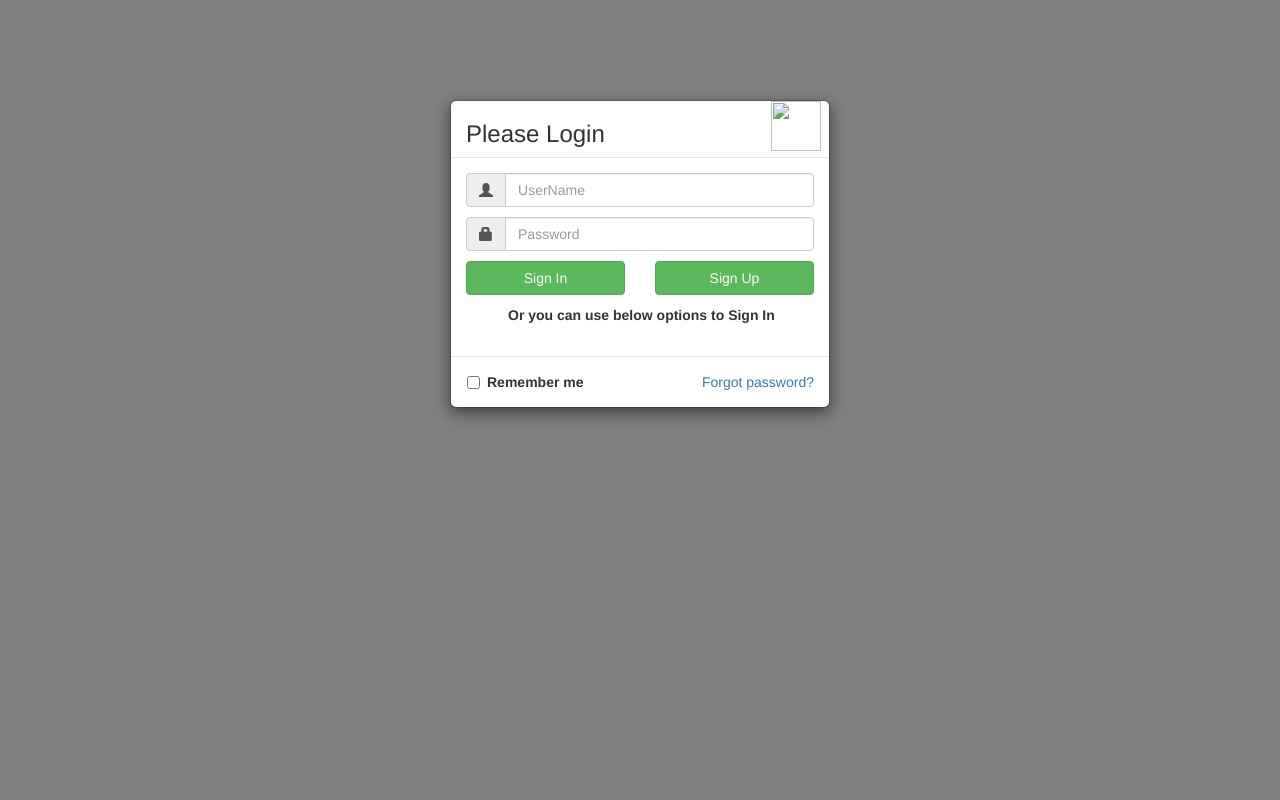
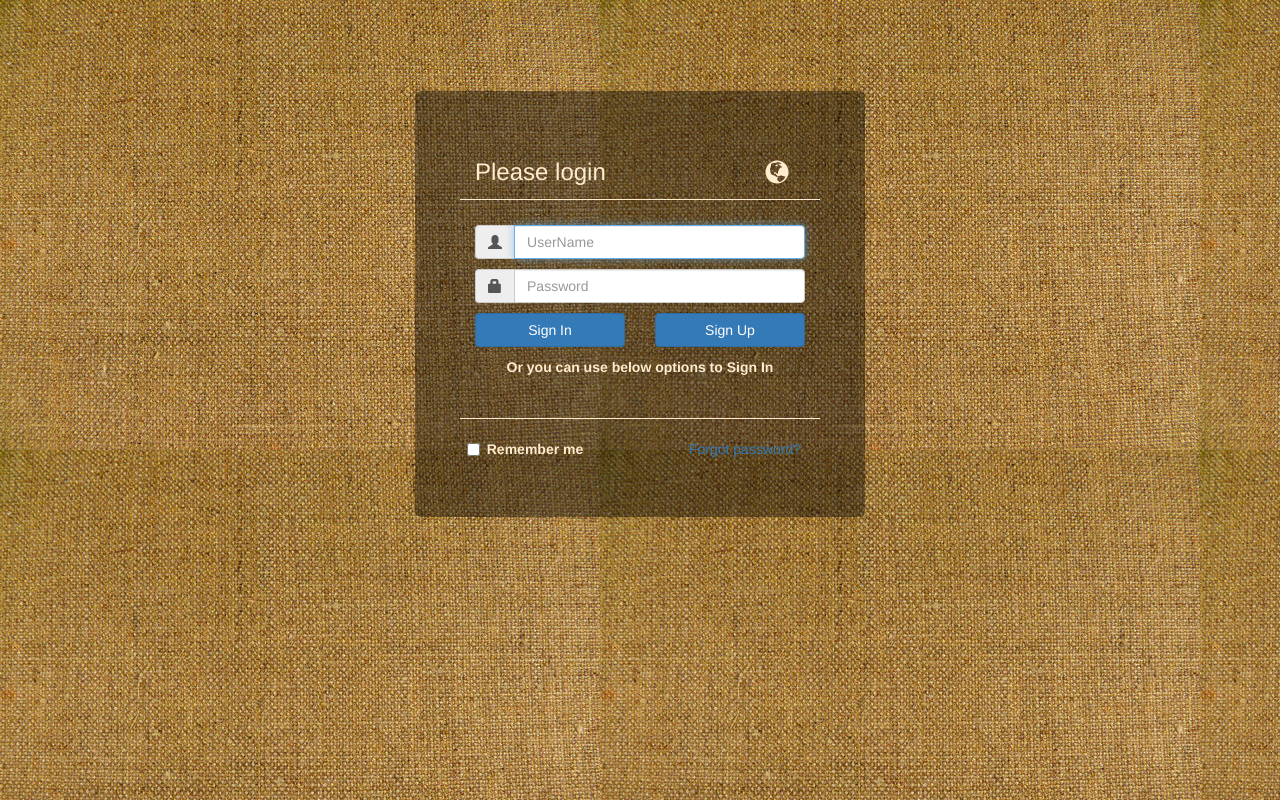
Before and after one commit to shubh1608/Exploring-GoogleMapsAPIs, a website: page Views/Login.html in a window 1280 px wide. Drawn offline with nearby package versions, Linux system fonts and the light colour scheme; some packages are replaced by stand-ins of ours.

Commit message:
Added BckGrnd Image, changes in styling.

```diff
--- a/Views/Login.html
+++ b/Views/Login.html
@@ -15,7 +15,34 @@
     <script src="https://cdnjs.cloudflare.com/ajax/libs/toastr.js/latest/js/toastr.min.js"></script>
     <link href="https://cdnjs.cloudflare.com/ajax/libs/toastr.js/latest/css/toastr.css" rel="stylesheet" />
     <style>
-        body {
+        .loader {
+            border: 5px solid #f5f5f5;
+            border-radius: 50%;
+            border-top: 5px solid #31708f;
+            width: 50px;
+            height: 50px;
+            -webkit-animation: spin 1s linear infinite;
+            animation: spin 1s linear infinite;
+        }
+
+        @-webkit-keyframes spin {
+            0% {
+                -webkit-transform: rotate(0deg);
+            }
+
+            100% {
+                -webkit-transform: rotate(360deg);
+            }
+        }
+
+        @keyframes spin {
+            0% {
+                transform: rotate(0deg);
+            }
+
+            100% {
+                transform: rotate(360deg);
+            }
         }
 
         .loginBtn {
@@ -82,14 +109,13 @@
                 border-right: #BB3F30 1px solid;
                 background: url('https://s3-us-west-2.amazonaws.com/s.cdpn.io/14082/icon_google.png') 6px 6px no-repeat;
             }
-
             .loginBtn--google:hover,
             .loginBtn--google:focus {
                 background: #E74B37;
             }
     </style>
 </head>
-<body>
+<body style="background-image: url('../Images/texture1.jpg')">
 
     <script>
         window.fbAsyncInit = function () {
@@ -120,24 +146,19 @@
             });
         }
     </script>
-    <div class="modal fade" id="myModal" role="dialog">
-        <div class="modal-dialog" style="margin-top: 100px; width: 380px">
 
-            <!-- Modal content-->
-            <div class="modal-content">
-                <div class="modal-header" style="padding-bottom: 0px; padding-top: 0px">
-                    <div class="row">
-                        <div class="col-xs-10">
-                            <h3>Please Login</h3>
+
+    <div class="container" style="text-align: -webkit-center;">
+        <div class="jumbotron" style="width: 450px; margin-top: 8%;background-color: rgba(0, 0, 0, 0.4);color:blanchedalmond">
+            <div class="row" style="border-bottom:1px solid;margin-bottom:25px">
+                <div class="col-xs-10" style="text-align: left">
+                    <h3>Please login</h3>
                 </div>
                 <div class="col-xs-1" style="margin-left: -10px">
-                            <img src="../Images/GoogleMap_Icon.png" style="height: 50px; width: 50px" />
+                    <h3><span class="glyphicon glyphicon-globe"></span></h3>
+                    <!--<img src="../images/googlemap_icon.png" style="height: 50px; width: 50px" />-->
                 </div>
             </div>
-                </div>
-                <div class="modal-body">
-                    <div class="wrapper">
-                        <div class="form-signin">
             <div class="input-group" style="margin-bottom: 10px">
                 <span class="input-group-addon"><i class="glyphicon glyphicon-user"></i></span>
                 <input type="text" class="form-control" id="txtUser" name="username" placeholder="UserName" required="" autofocus="" />
@@ -148,22 +169,21 @@
             </div>
             <div class="row" style="margin-bottom: 10px">
                 <div class="col-xs-6">
-                                    <button class="btn btn-md btn-success btn-block" id="btnLogin" type="submit">Sign In</button>
+                    <button class="btn btn-md btn-primary btn-block" id="btnLogin" type="submit">Sign In</button>
                 </div>
                 <div class="col-xs-6">
-                                    <button class="btn btn-md btn-success btn-block" id="btnRegister" type="submit">Sign Up</button>
+                    <button class="btn btn-md btn-primary btn-block" id="btnRegister" type="submit">Sign Up</button>
                 </div>
             </div>
             <div class="row" style="margin-bottom: 10px">
-                                <div class="col-xs-12">
-                                    <label style="margin-left: 42px">Or you can use below options to Sign In</label>
+                <div class="col-xs-12" style="text-align:center">
+                    <label>Or you can use below options to Sign In</label>
                 </div>
             </div>
 
 
-                            <div class="row" style="margin-bottom: 0px">
-                                <div class="col-xs-4"></div>
-                                <div class="col-xs-3">
+            <div class="row" style="border-bottom:1px solid;margin-bottom:10px">
+                <div class="col-xs-12" style="margin-bottom:25px;text-align:center">
                     <fb:login-button scope="public_profile,email" data-size="large" onlogin="checkLoginState();">
                                     </fb:login-button>
                 </div>
@@ -172,13 +192,8 @@
                                 </div>-->
             </div>
             <!--<a href="#" onclick="signOut();">Sign out</a>-->
-                        </div>
-                    </div>
-                </div>
-                <div class="modal-footer" style="padding-bottom: 5px; padding-top: 5px">
-
             <div class="row">
-                        <div class="col-xs-5" style="margin-left: -10px">
+                <div class="col-xs-5" style="margin-left: 0px">
                     <label class="checkbox">
                         <input type="checkbox" value="remember-me" id="rememberMe" name="rememberMe">Remember me
                     </label>
@@ -188,9 +203,6 @@
                     <a href="#" id="linkforgotPassword">Forgot password?</a>
                 </div>
             </div>
-                </div>
-            </div>
-
         </div>
     </div>
 
--- a/maps_Server.js
+++ b/maps_Server.js
@@ -15,7 +15,7 @@
 var transporter = nodemailer.createTransport({
     service: 'gmail',
     auth: {
-        user: 'shubhampatel1608@gmail.com',
+        user: 'distracteddev@gmail.com',
         pass: '8103856241'
     }
 });
@@ -110,9 +110,9 @@
 app.post('/passwordResetMail', function (req, res) {
     var mailId = req.body.mailId;
     var mailOptions = {
-        from: 'shubhampatel1608@gmail.com', // sender address
+        from: 'distracteddev@gmail.com', // sender address
         to: mailId, // list of receivers
-        subject: 'NodeMailerTesting', // Subject line
+        subject: 'Password Reset Mail - GoogleMapsAPI', // Subject line
         text: '', // plain text body
         html: '<b><a href="http://localhost:3000/resetPassword">Click here to reset password</a></b>' // html body
     };
--- a/public/JS/login.js
+++ b/public/JS/login.js
@@ -1,10 +1,10 @@
 var login = {
     Init: function () {
         var me = login;
-        $("#myModal").modal({
-            backdrop: 'static',
-            keyboard: false
-        });
+        //$("#myModal").modal({
+        //    backdrop: 'static',
+        //    keyboard: false
+        //});
         SetToastrOption();
         me.BindEvents();
     },
```
Also changed, not shown: Views/ForgotPassword.html (+12 -4 lines), Views/resetPassword.html (+16 -4 lines), public/Images/texture1.jpg (added), 2 other files. Lines whose indentation alone changed are shown as unchanged.
